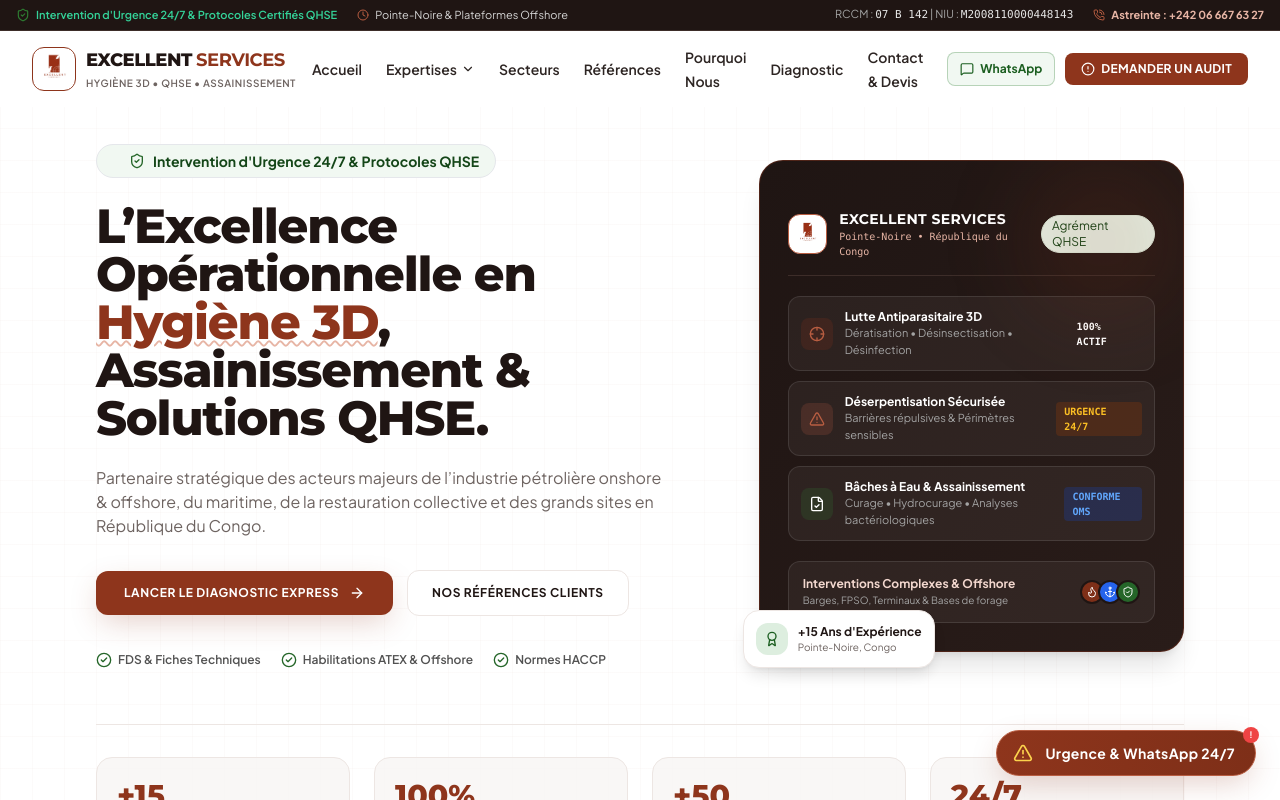
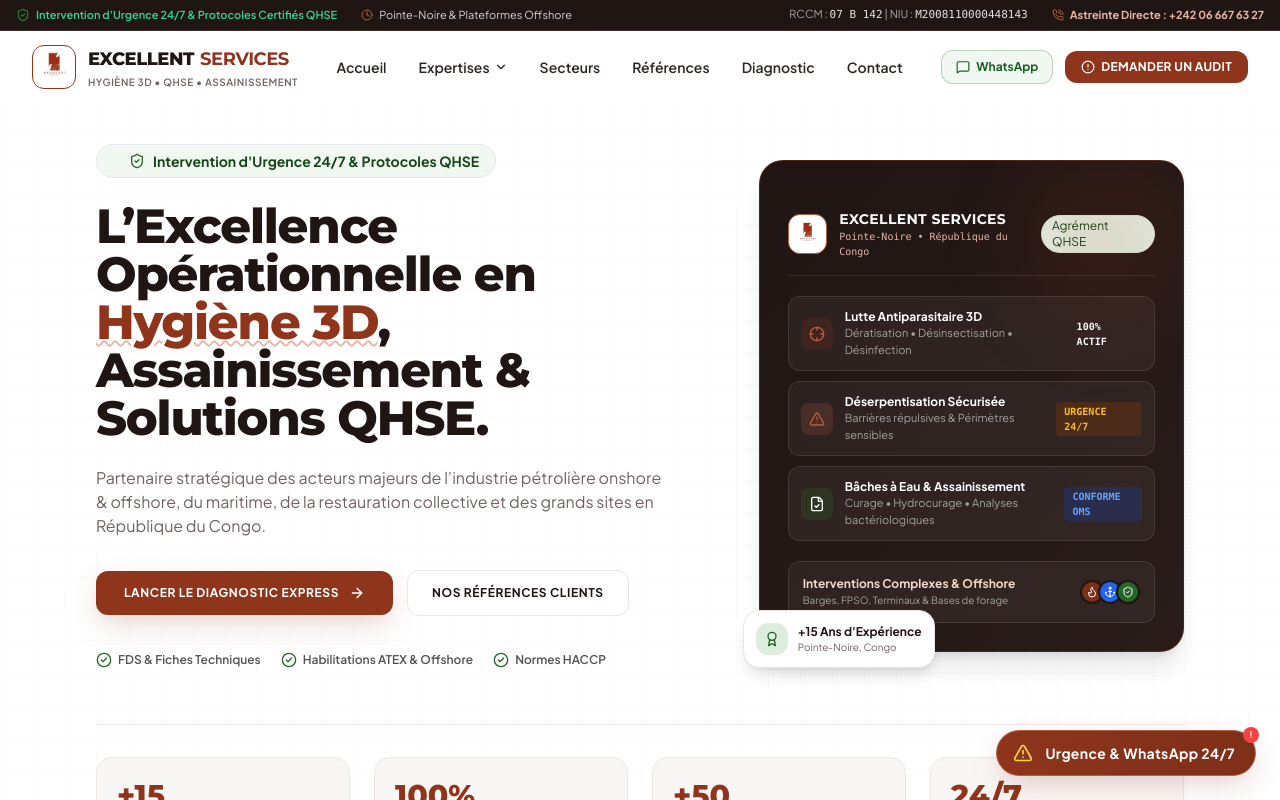
Before and after one commit to Steven23-Ngouala/excellent-services-web, a React (Vite) app: page / in a window 1280 px wide. Shown: the top 800 px of the page. Built offline with nearby package versions, Linux system fonts and the light colour scheme.

Commit message:
fix: streamline navbar with whitespace-nowrap and spacious margins to avoid text wrapping and cramped links

```diff
--- a/src/components/layout/Navbar.tsx
+++ b/src/components/layout/Navbar.tsx
@@ -40,9 +40,8 @@ export const Navbar: React.FC<NavbarProps> = ({ onSelectExpertise }) => {
     { name: 'Expertises', href: '#expertises', hasDropdown: true },
     { name: 'Secteurs', href: '#secteurs' },
     { name: 'Références', href: '#references' },
-    { name: 'Pourquoi Nous', href: '#valeurs' },
     { name: 'Diagnostic', href: '#diagnostic' },
-    { name: 'Contact & Devis', href: '#contact' },
+    { name: 'Contact', href: '#contact' },
   ];
 
   const handleNavClick = (href: string) => {
@@ -69,7 +68,7 @@ export const Navbar: React.FC<NavbarProps> = ({ onSelectExpertise }) => {
       {/* Top Banner - QHSE Emergency & Direct Line */}
       <div className="bg-dark text-white text-[11px] py-1.5 px-4 border-b border-dark-border hidden md:block">
         <div className="max-w-7xl mx-auto flex justify-between items-center">
-          <div className="flex items-center gap-5">
+          <div className="flex items-center gap-6">
             <div className="flex items-center gap-1.5 text-qhse-light">
               <ShieldCheck className="w-3.5 h-3.5 text-qhse-500" />
               <span className="font-semibold text-emerald-400">Intervention d'Urgence 24/7 & Protocoles Certifiés QHSE</span>
@@ -79,7 +78,7 @@ export const Navbar: React.FC<NavbarProps> = ({ onSelectExpertise }) => {
               <span>Pointe-Noire & Plateformes Offshore</span>
             </div>
           </div>
-          <div className="flex items-center gap-5">
+          <div className="flex items-center gap-6">
             <div className="text-neutral-400 text-[11px]">
               RCCM : <span className="text-neutral-200 font-mono">{COMPANY_INFO.rccm}</span> | NIU : <span className="text-neutral-200 font-mono">{COMPANY_INFO.niu}</span>
             </div>
@@ -88,7 +87,7 @@ export const Navbar: React.FC<NavbarProps> = ({ onSelectExpertise }) => {
               className="flex items-center gap-1.5 font-bold text-primary-300 hover:text-white transition-colors"
             >
               <PhoneCall className="w-3 h-3 text-primary-400 animate-pulse" />
-              <span>Astreinte : {COMPANY_INFO.phones[0].number}</span>
+              <span>Astreinte Directe : {COMPANY_INFO.phones[0].number}</span>
             </a>
           </div>
         </div>
@@ -100,13 +99,13 @@ export const Navbar: React.FC<NavbarProps> = ({ onSelectExpertise }) => {
           ? 'bg-white/95 backdrop-blur-md shadow-sm py-2.5 border-b border-neutral-border'
           : 'bg-white py-3.5 shadow-2xs'
       }`}>
-        <div className="max-w-7xl mx-auto px-4 sm:px-6 lg:px-8 flex items-center justify-between gap-4">
+        <div className="max-w-7xl mx-auto px-4 sm:px-6 lg:px-8 flex items-center justify-between">
 
           {/* Logo & Brand Identity */}
           <a
             href="#accueil"
             onClick={(e) => { e.preventDefault(); handleNavClick('#accueil'); }}
-            className="flex items-center gap-2.5 group flex-shrink-0"
+            className="flex items-center gap-3 group flex-shrink-0 mr-4"
           >
             <div className="relative w-10 h-10 sm:w-11 sm:h-11 rounded-xl overflow-hidden shadow-xs border border-primary-500 bg-white p-0.5 flex-shrink-0 group-hover:scale-105 transition-transform">
               <img
@@ -119,7 +118,7 @@ export const Navbar: React.FC<NavbarProps> = ({ onSelectExpertise }) => {
               />
             </div>
             <div>
-              <div className="flex items-center gap-1">
+              <div className="flex items-center gap-1.5">
                 <span className="font-heading font-extrabold text-base sm:text-lg text-dark tracking-tight leading-none group-hover:text-primary-600 transition-colors">
                   EXCELLENT
                 </span>
@@ -127,28 +126,28 @@ export const Navbar: React.FC<NavbarProps> = ({ onSelectExpertise }) => {
                   SERVICES
                 </span>
               </div>
-              <span className="text-[9px] sm:text-[10px] font-semibold uppercase tracking-wider text-neutral-muted block mt-0.5">
+              <span className="text-[9px] sm:text-[10px] font-semibold uppercase tracking-wider text-neutral-muted block mt-0.5 whitespace-nowrap">
                 Hygiène 3D • QHSE • Assainissement
               </span>
             </div>
           </a>
 
-          {/* Desktop Navigation Links */}
-          <div className="hidden xl:flex items-center gap-5 lg:gap-6">
+          {/* Desktop Navigation Links with generous spacing & nowrap */}
+          <div className="hidden lg:flex items-center gap-6 xl:gap-8 flex-shrink-0">
             {navLinks.map((link) => (
               <div key={link.name} className="relative group">
                 {link.hasDropdown ? (
                   <div
-                    className="flex items-center gap-1 py-2 text-xs lg:text-sm font-semibold text-neutral-text hover:text-primary-500 transition-colors cursor-pointer"
+                    className="flex items-center gap-1 py-2 text-sm font-semibold text-neutral-text hover:text-primary-500 transition-colors cursor-pointer whitespace-nowrap"
                     onMouseEnter={() => setIsExpertiseDropdownOpen(true)}
                     onMouseLeave={() => setIsExpertiseDropdownOpen(false)}
                   >
                     <span>{link.name}</span>
                     <ChevronDown className={`w-3.5 h-3.5 transition-transform duration-200 ${isExpertiseDropdownOpen ? 'rotate-180' : ''}`} />
 
-                    {/* Mega Dropdown for Expertises */}
+                    {/* Dropdown for Expertises */}
                     {isExpertiseDropdownOpen && (
-                      <div className="absolute top-full left-0 w-80 bg-white rounded-xl shadow-xl border border-neutral-border p-2.5 mt-1 animate-fadeIn">
+                      <div className="absolute top-full left-0 w-80 bg-white rounded-2xl shadow-xl border border-neutral-border p-3 mt-1 animate-fadeIn z-50">
                         <div className="text-[10px] font-bold text-neutral-muted uppercase tracking-wider px-3 py-1 border-b border-neutral-border/60 mb-1">
                           Nos 5 Pôles d'Intervention
                         </div>
@@ -161,9 +160,9 @@ export const Navbar: React.FC<NavbarProps> = ({ onSelectExpertise }) => {
                               if (onSelectExpertise) onSelectExpertise(exp.id);
                               handleNavClick('#expertises');
                             }}
-                            className="flex items-start gap-2.5 p-2 rounded-lg hover:bg-primary-50 transition-colors group/item text-left"
+                            className="flex items-start gap-2.5 p-2 rounded-xl hover:bg-primary-50 transition-colors group/item text-left"
                           >
-                            <div className="mt-0.5 p-1 rounded-md bg-neutral-soft group-hover/item:bg-white transition-colors">
+                            <div className="mt-0.5 p-1.5 rounded-lg bg-neutral-soft group-hover/item:bg-white transition-colors">
                               {getExpertiseIcon(exp.id)}
                             </div>
                             <div>
@@ -186,7 +185,7 @@ export const Navbar: React.FC<NavbarProps> = ({ onSelectExpertise }) => {
                       e.preventDefault();
                       handleNavClick(link.href);
                     }}
-                    className="text-xs lg:text-sm font-semibold text-neutral-text hover:text-primary-500 transition-colors py-2"
+                    className="text-sm font-semibold text-neutral-text hover:text-primary-500 transition-colors py-2 whitespace-nowrap"
                   >
                     {link.name}
                   </a>
@@ -196,12 +195,12 @@ export const Navbar: React.FC<NavbarProps> = ({ onSelectExpertise }) => {
           </div>
 
           {/* Desktop Right CTAs */}
-          <div className="hidden lg:flex items-center gap-2.5 flex-shrink-0">
+          <div className="hidden lg:flex items-center gap-3 flex-shrink-0 ml-4">
             <a
               href={`https://wa.me/${COMPANY_INFO.whatsappNumber}?text=${encodeURIComponent(COMPANY_INFO.whatsappDefaultMsg)}`}
               target="_blank"
               rel="noopener noreferrer"
-              className="inline-flex items-center gap-1.5 px-3 py-2 rounded-lg border border-qhse-500/30 text-qhse-700 bg-qhse-50 hover:bg-qhse-500 hover:text-white text-xs font-bold transition-all shadow-2xs"
+              className="inline-flex items-center gap-1.5 px-3.5 py-2 rounded-xl border border-qhse-500/30 text-qhse-700 bg-qhse-50 hover:bg-qhse-500 hover:text-white text-xs font-bold transition-all shadow-2xs whitespace-nowrap"
             >
               <MessageSquare className="w-3.5 h-3.5" />
               <span>WhatsApp</span>
@@ -213,7 +212,7 @@ export const Navbar: React.FC<NavbarProps> = ({ onSelectExpertise }) => {
                 e.preventDefault();
                 handleNavClick('#contact');
               }}
-              className="inline-flex items-center gap-1.5 px-4 py-2 rounded-lg bg-primary-500 hover:bg-primary-600 text-white text-xs font-bold tracking-wide uppercase transition-all shadow-xs active:scale-95"
+              className="inline-flex items-center gap-1.5 px-4 py-2 rounded-xl bg-primary-500 hover:bg-primary-600 text-white text-xs font-bold tracking-wide uppercase transition-all shadow-xs active:scale-95 whitespace-nowrap"
             >
               <AlertCircle className="w-3.5 h-3.5" />
               <span>Demander un Audit</span>
@@ -221,7 +220,7 @@ export const Navbar: React.FC<NavbarProps> = ({ onSelectExpertise }) => {
           </div>
 
           {/* Mobile Menu Toggle Button */}
-          <div className="flex items-center gap-1.5 xl:hidden">
+          <div className="flex items-center gap-2 lg:hidden">
             <a
               href={`tel:${COMPANY_INFO.phones[0].raw}`}
               className="p-2 rounded-lg bg-primary-50 text-primary-600 hover:bg-primary-100 transition-colors"
@@ -232,7 +231,7 @@ export const Navbar: React.FC<NavbarProps> = ({ onSelectExpertise }) => {
 
             <button
               onClick={() => setIsMobileMenuOpen(!isMobileMenuOpen)}
-              className="p-2 rounded-lg text-neutral-text hover:text-primary-500 hover:bg-neutral-soft focus:outline-none transition-colors"
+              className="p-2.5 rounded-lg text-neutral-text hover:text-primary-500 hover:bg-neutral-soft focus:outline-none transition-colors"
               aria-label="Menu principal"
             >
               {isMobileMenuOpen ? <X className="w-5 h-5" /> : <Menu className="w-5 h-5" />}
@@ -243,7 +242,7 @@ export const Navbar: React.FC<NavbarProps> = ({ onSelectExpertise }) => {
 
         {/* Mobile Navigation Drawer */}
         {isMobileMenuOpen && (
-          <div className="xl:hidden bg-white border-b border-neutral-border px-4 pt-3 pb-5 space-y-2.5 animate-fadeIn shadow-lg">
+          <div className="lg:hidden bg-white border-b border-neutral-border px-4 pt-3 pb-5 space-y-2.5 animate-fadeIn shadow-lg">
             <div className="space-y-1">
               {navLinks.map((link) => (
                 <a
@@ -253,7 +252,7 @@ export const Navbar: React.FC<NavbarProps> = ({ onSelectExpertise }) => {
                     e.preventDefault();
                     handleNavClick(link.href);
                   }}
-                  className="block px-3 py-2 rounded-lg text-xs sm:text-sm font-bold text-neutral-text hover:bg-primary-50 hover:text-primary-600 transition-colors"
+                  className="block px-3 py-2.5 rounded-lg text-sm font-bold text-neutral-text hover:bg-primary-50 hover:text-primary-600 transition-colors"
                 >
                   {link.name}
                 </a>
```
